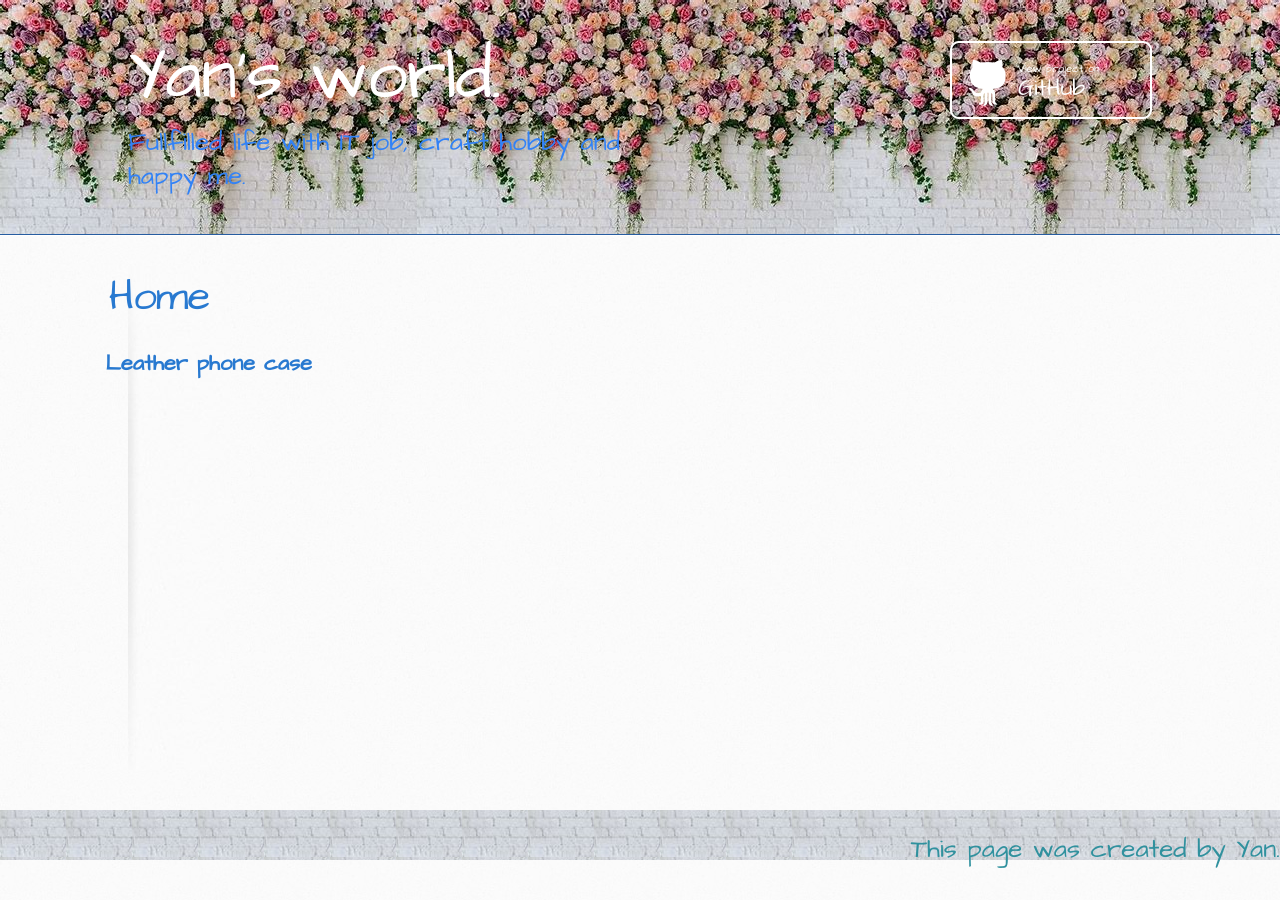
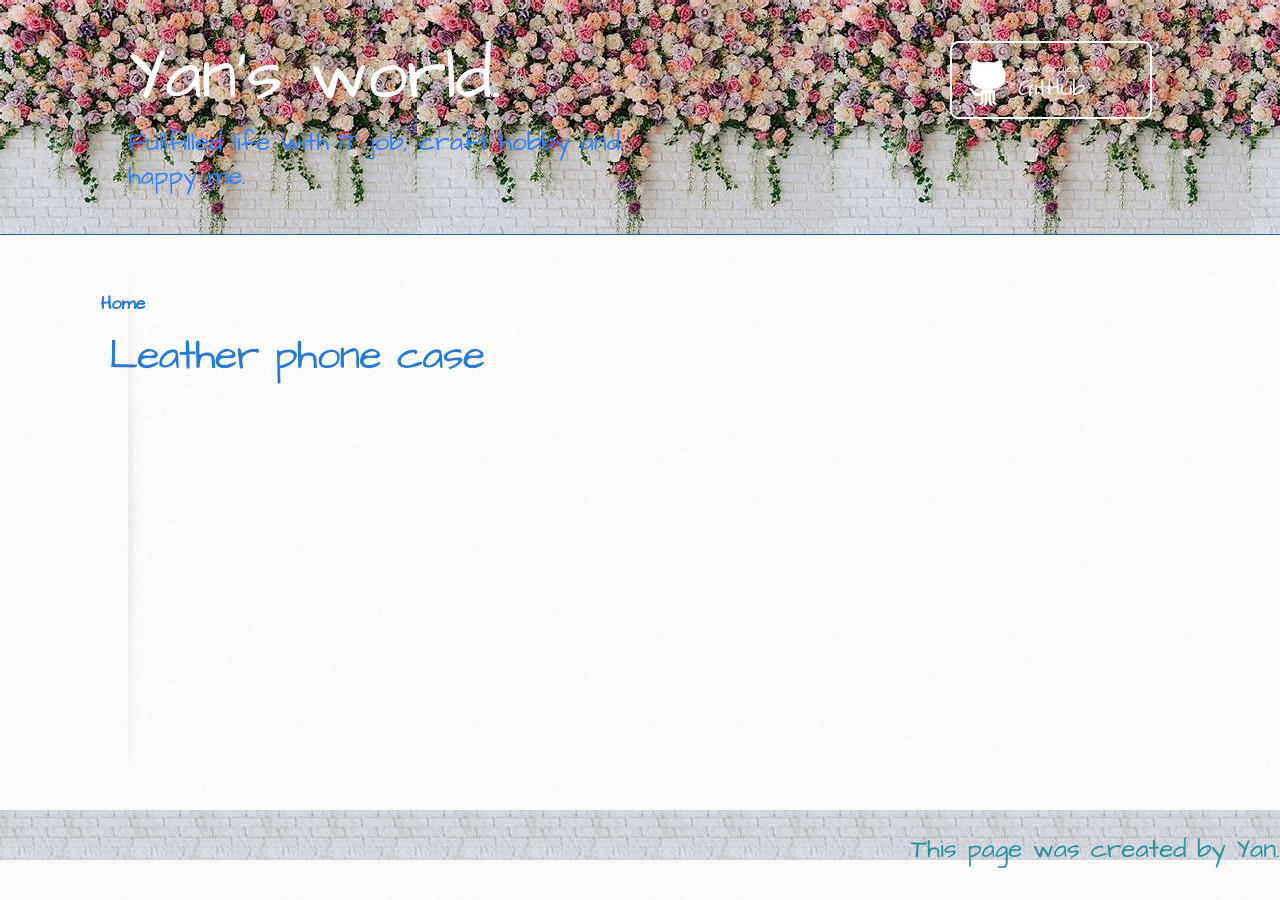
Before and after one commit to itcraftme/itcraftme, a Jekyll site: the page built from docs/craft/index.md, in a window 1280 px wide. Built offline with Jekyll 4.4.1, drawn with Linux system fonts in a browser that asks for light colours; our own code applies the rules of GitHub Pages for plain Markdown files.

```diff
--- a/docs/craft/index.md
+++ b/docs/craft/index.md
@@ -1,5 +1,5 @@
 ---
 layout: default
 ---
-#  [Home](../../index.md)
-## [Leather phone case](./phonecase.md)
+###  [Home](../../index.md)
+# [Leather phone case](./phonecase.md)
```
